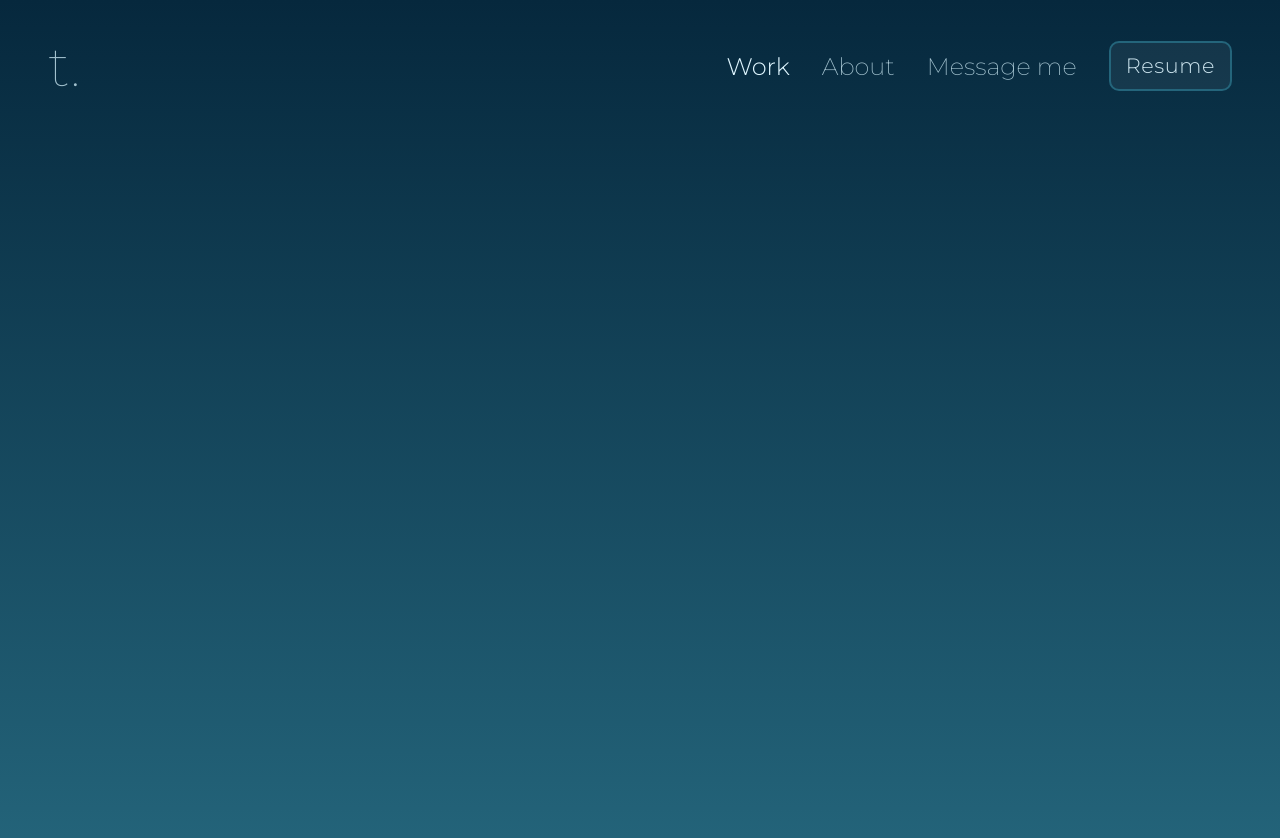
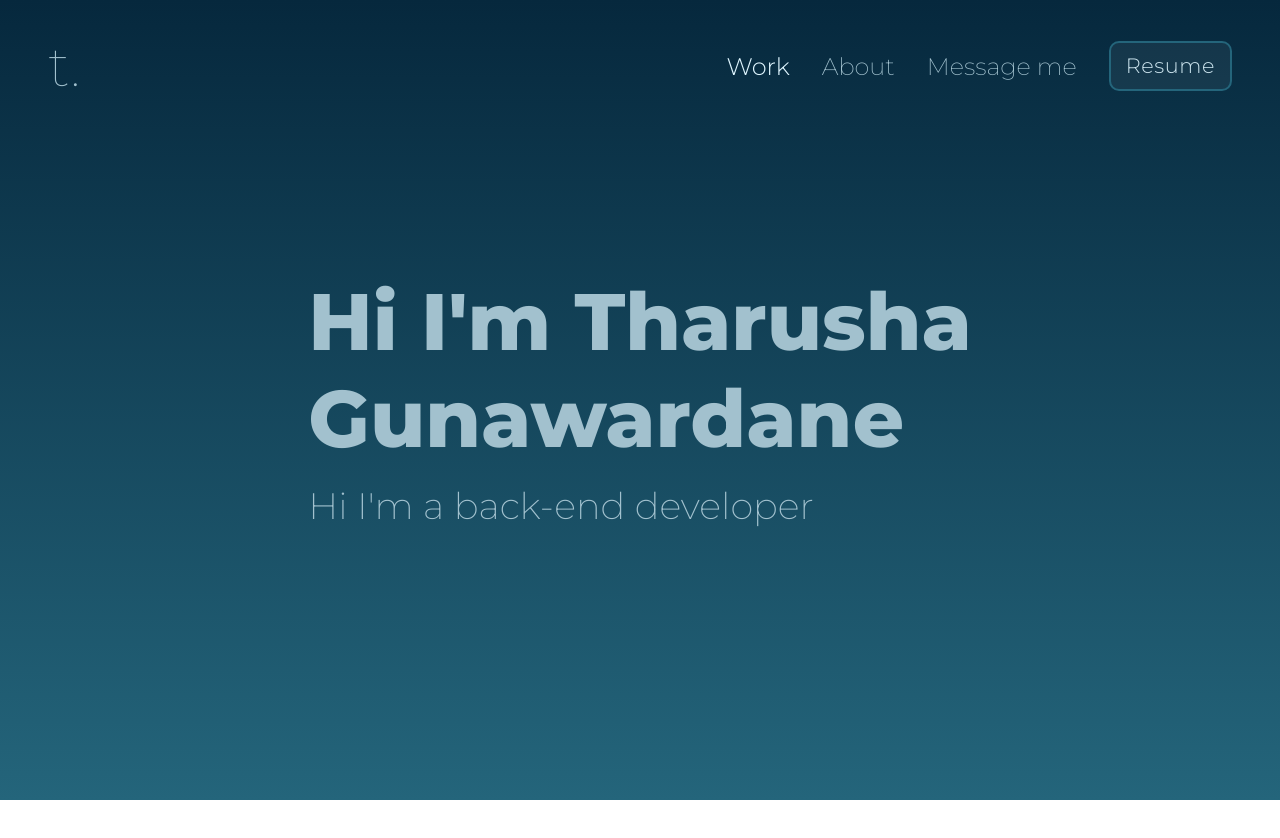
Before and after one commit to Tharushag/portfolio-3, a React (Create React App) app: page / in a window 1280 px wide. Shown: the top 838 px of the page. After the commit the page ends 800 px from the top, so only its background shows below. Built offline with nearby package versions, Linux system fonts and the light colour scheme.

Commit message:
add typing effect

```diff
--- a/public/style.css
+++ b/public/style.css
@@ -17,7 +17,7 @@ a {
 .linear-gradient {
   background-color: #06283d;
   background-image: linear-gradient(to bottom, #06283d, #24657b);
-  height: 100vh; /* Set the height to whatever value you need */
+  height: calc(100vh - 4rem); /* Set the height to whatever value you need */
 }
 
 /* Navigation bar */
@@ -27,6 +27,8 @@ nav {
   color: #A2C1CE;
   display: flex;
   justify-content: space-between;
+  position: relative;
+  z-index: 100;
 }
 
 nav ul {
@@ -196,3 +198,28 @@ nav li {
     right: 1rem;
   }
 }
+
+/* Details */
+
+.details {
+  align-items: center;
+  color: #A2C1CE;
+  display: flex;
+  height: 100%;
+  justify-content: center;
+  left: 0;
+  position: absolute;
+  top: 0;
+  width: 100%;
+}
+
+.name {
+  font-weight: 800;
+  font-size: 5rem;
+  margin-bottom: 1rem;
+}
+
+.job {
+  font-weight: 200;
+  font-size: 2.3rem;
+}
--- /dev/null
+++ b/src/Data.js
@@ -0,0 +1,3 @@
+const jobs = ["front-end developer", "back-end developer", "Web designer", "Full-stack developer"];
+
+export default jobs;
--- /dev/null
+++ b/src/components/Details.jsx
@@ -0,0 +1,36 @@
+import { useState, useEffect } from 'react';
+import jobs from '../Data';
+
+function Details() {
+  const [jobIndex, setJobIndex] = useState(0);
+  const [jobTitle, setJobTitle] = useState('');
+
+  useEffect(() => {
+    const currentJob = jobs[jobIndex];
+    let currentIndex = 0;
+    const intervalId = setInterval(() => {
+      if (currentIndex < currentJob.length) {
+        setJobTitle(currentJob.substring(0, currentIndex + 1));
+        currentIndex++;
+      } else {
+        clearInterval(intervalId);
+        setTimeout(() => {
+          setJobIndex((jobIndex + 1) % jobs.length);
+        }, 1000); // wait for 1 second before moving to next job
+      }
+    }, 100); // set the typing speed (in milliseconds)
+
+    return () => clearInterval(intervalId);
+  }, [jobIndex]);
+
+  return (
+    <div className="details">
+      <div>
+        <h1 className="name">Hi I'm Tharusha <br/>Gunawardane</h1>
+        <p className="job">Hi I'm a {jobTitle}</p>
+      </div>
+    </div>
+  );
+}
+
+export default Details;
--- a/src/components/Work.jsx
+++ b/src/components/Work.jsx
@@ -1,9 +1,11 @@
 import Navbar from "./Navbar";
+import Details from "./Details";
 
 function Work() {
   return (
     <section className="linear-gradient">
       <Navbar page="work" />
+      <Details />
     </section>
   );
 }
```
Also changed, not shown: public/landing-page.png (deleted).
